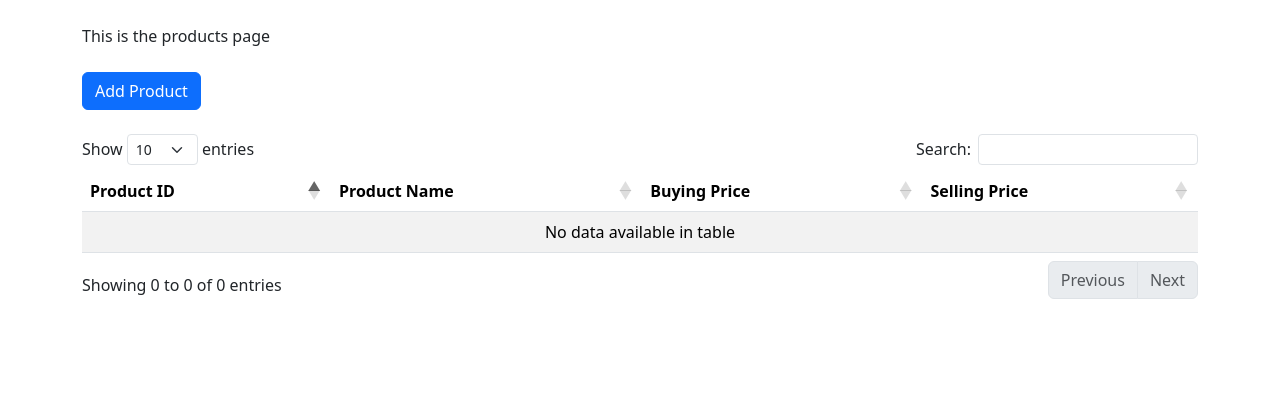
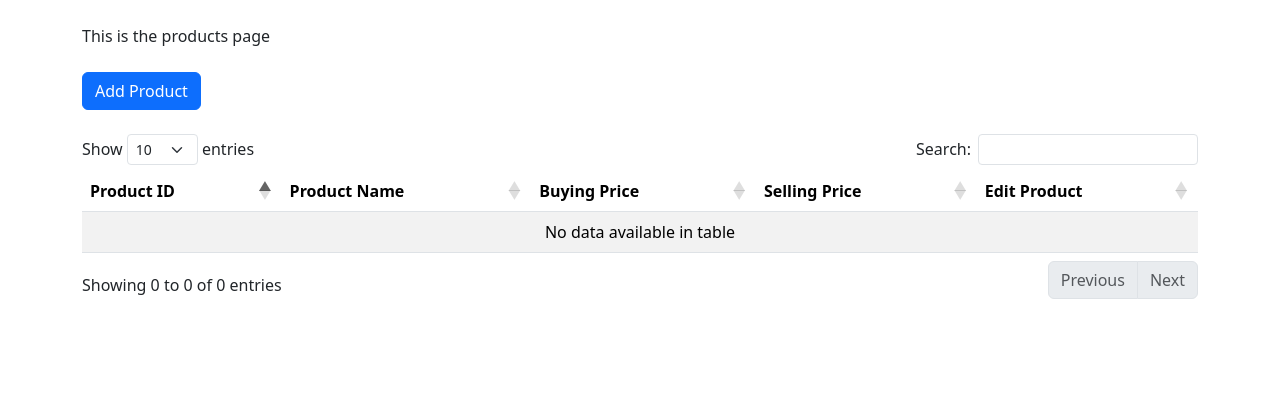
Before and after one commit to Zawe-010/MyDuka_system, a Flask app: page /products in a window 1280 px wide. Shown: the part 56-456 px from the top of the page. Run offline with Flask 3, Linux system fonts and the light colour scheme; the visitor is signed in with stand-in values (Sample User, id 1); data that the repository does not hold is empty; some libraries are stand-ins or nearby versions.

Commit message:
Added code

```diff
--- a/database.py
+++ b/database.py
@@ -190,15 +190,17 @@ def insert_user(user_details):
     cur.execute(query,user_details)
     conn.commit()
 
-# def get_stock(pid):
-#     query = "select stock_quantity from stock where pid = %s"
-#     cur
+def get_stock(pid):
+     query = "select stock_quantity from stock where pid = %s"
+     cur.execute(query,(pid,))
+     stock = cur.fetchone()
+     return stock
 
 
 def available_stock(pid):
-    cur.execute("select sum(stock_quantity) from stock where pid = %s",(pid,))
-    total_stock = cur.fetchone()[0] or 0
-    cur.execute("select sum(sales.quantity) from sales where pid = %s",(pid,))
+    cur.execute("select coalesce(sum(stock_quantity),0) from stock where pid = %s",(pid,))
+    total_stock = cur.fetchone()[0]
+    cur.execute("select coalesce(sum(sales.quantity),0) from sales where pid = %s",(pid,))
     total_sold = cur.fetchone()[0] or 0
     return total_stock - total_sold
 
@@ -207,6 +209,6 @@ def product_name(pid):
     product = cur.fetchone()[0] or "Unknown Prod"
     return product
 
-def update_prod(values):
-    cur.execute("update products set name = %s, buying_price=%s, selling_price=%s")
+def edit_product(values):
+    cur.execute("update products set name = %s, buying_price = %s, selling_price = %s where id = %s", values)
     conn.commit()
--- a/main.py
+++ b/main.py
@@ -1,6 +1,6 @@
 # Importing flask to use it
 from flask import Flask , render_template, request, redirect, url_for, flash, session
-from database import fetch_products,fetch_sales,insert_products,insert_sales, profit_per_product, profit_per_day, sales_per_product, sales_per_day, check_user, insert_user, insert_stock, fetch_stock, available_stock
+from database import fetch_products,fetch_sales,insert_products,insert_sales, profit_per_product, profit_per_day, sales_per_product, sales_per_day, check_user, insert_user, insert_stock, fetch_stock, available_stock, edit_product
 from flask_bcrypt import Bcrypt
 from functools import wraps
 
@@ -44,6 +44,18 @@ def add_products():
         insert_products(new_product)
         return redirect(url_for('products'))
 
+@app.route('/update_product',methods=['GET','POST'])
+def update_product():
+    if request.method == 'POST':
+        pid = request.form['pid']
+        name = request.form['name']
+        buying_price = request.form['buying_price']
+        selling_price = request.form['selling_price']
+        edited_product = (name,buying_price,selling_price,pid)
+        edit_product(edited_product)
+        flash("Product Edited successfully","success")
+        return redirect(url_for('products'))
+
 @app.route('/sales')
 @login_required
 def sales():
@@ -60,6 +72,8 @@ def make_sales():
         stock_available = available_stock(product_id)
         if stock_available < float(quantity):
             flash("Insufficient stock","info")
+            return redirect(url_for('sales'))
+
         insert_sales(new_sale)
         flash("Sale made successfully","success")
         return redirect(url_for('sales'))
--- a/templates/products.html
+++ b/templates/products.html
@@ -57,6 +57,7 @@
                 <th>Product Name</th>
                 <th>Buying Price</th>
                 <th>Selling Price</th>
+                <th>Edit Product</th>
             </tr>
         </thead>
         <tbody>
@@ -66,6 +67,62 @@
                 <td>{{ product[1] }}</td>
                 <td>{{ product[2] }}</td>
                 <td>{{ product[3] }}</td>
+                <td>
+                    <!-- Button trigger modal -->
+                    <button type="button" class="btn btn-primary" data-bs-toggle="modal"
+                        data-bs-target="#editModal{{product[0]}}">
+                        Edit Product
+                    </button>
+
+                    <!-- Modal -->
+                    <div class="modal fade" id="editModal{{product[0]}}" tabindex="-1"
+                        aria-labelledby="exampleModalLabel{{product[0]}}" aria-hidden="true">
+                        <div class="modal-dialog">
+                            <div class="modal-content">
+                                <div class="modal-header">
+                                    <h5 class="modal-title fs-5" id="exampleModalLabel{{product[0]}}">Edit Product
+                                    </h5>
+                                    <button type="button" class="btn-close" data-bs-dismiss="modal"
+                                        aria-label="Close"></button>
+                                </div>
+                                <div class="modal-body">
+                                    <div>
+                                        <form action="/update_product", method="post">
+                                            <div class="mb-3">
+                                                <input type="hidden" value="{{product[0]}}"
+                                                    id="productId{{product[0]}}" name="pid">
+                                            </div>
+                                            <div class="mb-3">
+                                                <label for="productName{{product[0]}}" class="form-label">Product
+                                                    Name</label>
+                                                <input type="text" value="{{product[1]}}"
+                                                    id="productName{{product[0]}}" name="name">
+                                            </div>
+                                            <div class="mb-3">
+                                                <label for="buyingPrice{{product[0]}}" class="form-label">Buying
+                                                    Price</label>
+                                                <input type="number" value="{{product[2]}}"
+                                                    id="buyingPrice{{product[0]}}" name="buying_price">
+                                            </div>
+                                            <div class="mb-3">
+                                                <label for="sellingPrice{{product[0]}}" class="form-label">Selling
+                                                    Price</label>
+                                                <input type="number" value="{{product[3]}}"
+                                                    id="sellingPrice{{product[0]}}" name="selling_price">
+                                            </div>
+
+                                            <div class="modal-footer">
+                                                <button type="button" class="btn btn-secondary"
+                                                    data-bs-dismiss="modal">Close</button>
+                                                <button type="submit" class="btn btn-primary">Edit Product</button>
+                                            </div>
+                                        </form>
+                                    </div>
+                                </div>
+
+                            </div>
+                        </div>
+                </td>
             </tr>
             {% endfor %}
         </tbody>
```
